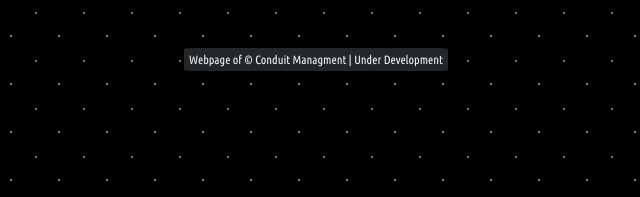
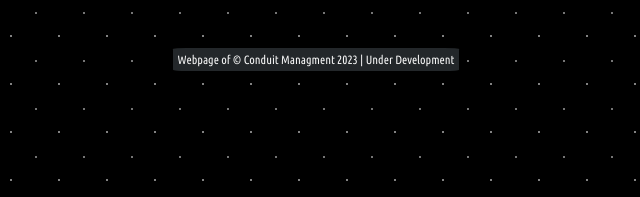
Before and after one commit to conduitmgmt/conduitmgmt.github.io, a plain HTML site: page index.html in a window 1280 px wide. Shown: the part 539-736 px from the top of the page, 324-964 px from the left. Drawn offline with Linux system fonts and the light colour scheme.

Commit message:
Update index.html

```diff
--- a/index.html
+++ b/index.html
@@ -23,7 +23,7 @@
         <a class="btn" href="https://conduitmgmt.github.io/subscription/"><i class="fa-solid fa-cart-shopping" style="color: #fff;"></i> Subscription</a>
         <a class="btn" href="https://conduitmgmt.github.io/contact/"><i class="fa-solid fa-address-book" style="color: #fff;"></i> Contact</a>
         <br /><br /><br /><br />
-        <p style="font-size:12px;"><span>Webpage of © Conduit Managment | Under Development </span></p>
+        <p style="font-size:12px;"><span>Webpage of © Conduit Managment 2023 | Under Development </span></p>
     </div>
 </body>
 </html>
```
